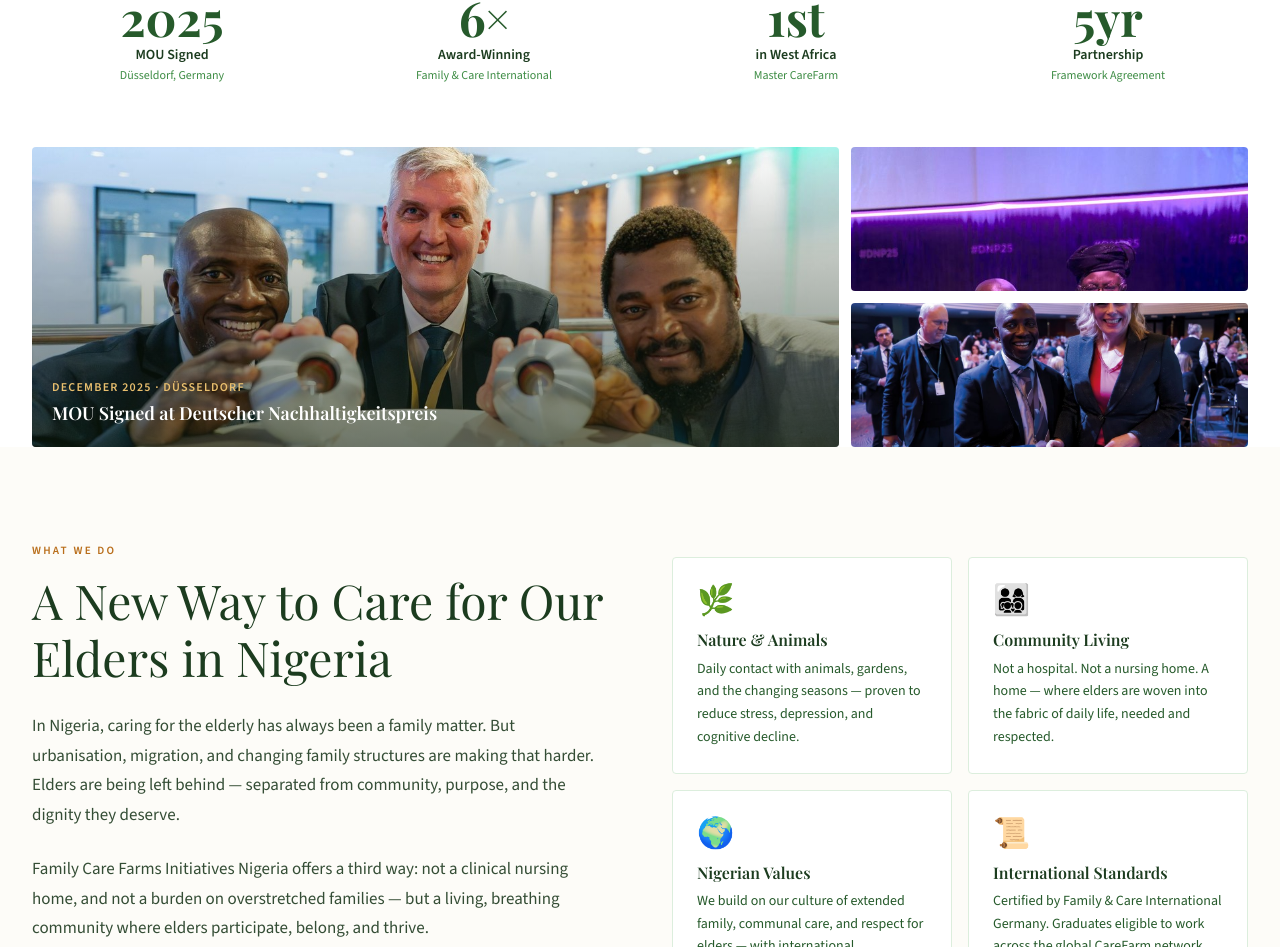
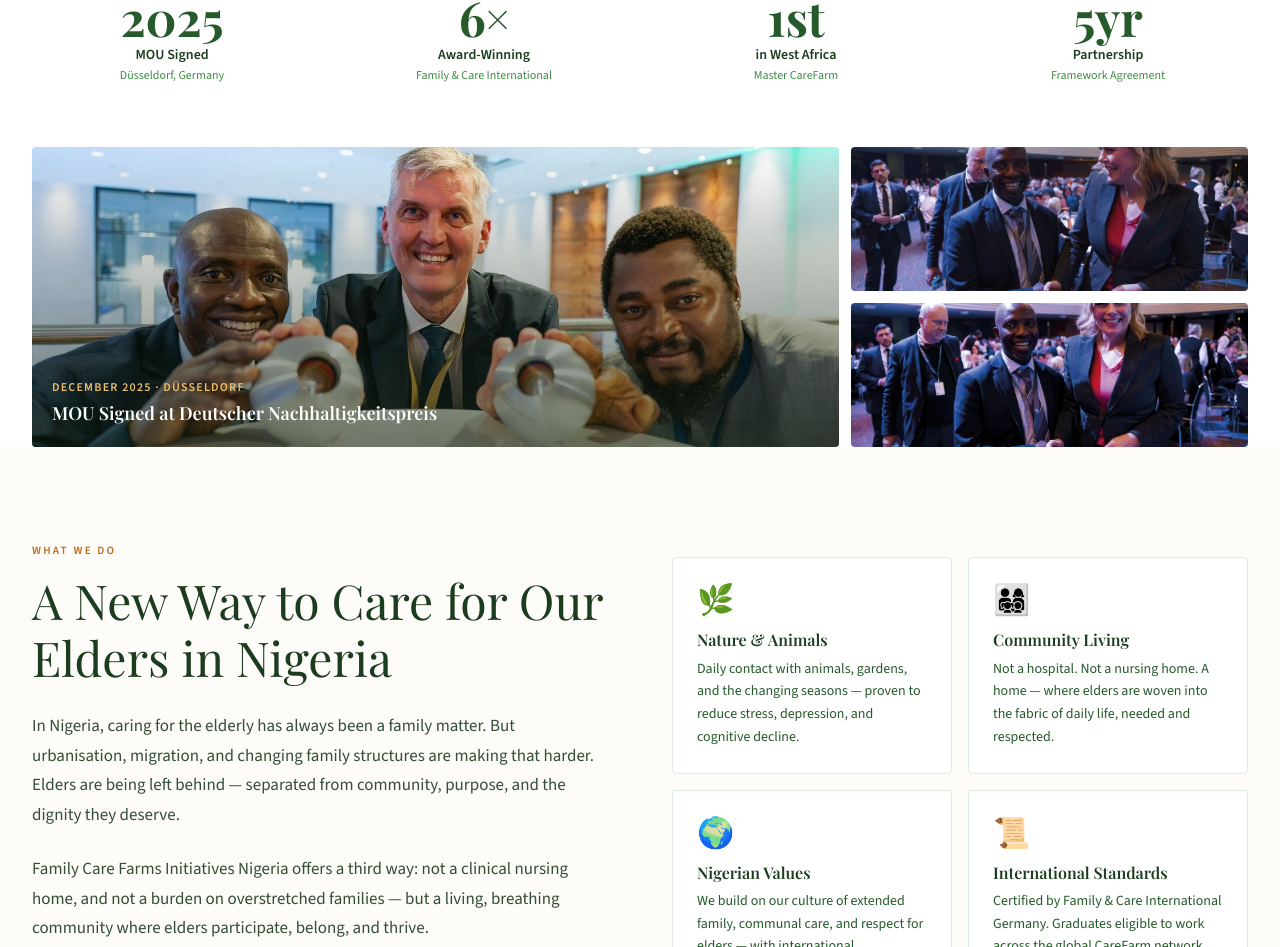
Before and after one commit to akeenalee/family-care-farms-ng, a Next.js app: page / in a window 1280 px wide. Shown: the part 871-1818 px from the top of the page. Built offline with nearby package versions, Linux system fonts and the light colour scheme; a web font is replaced by a local one.

Commit message:
fix: homepage photo grid right column images

```diff
--- a/src/app/page.tsx
+++ b/src/app/page.tsx
@@ -84,13 +84,13 @@ export default function HomePage() {
               </div>
             </div>
             <div className="flex flex-col gap-3">
-              <div className="relative rounded-sm overflow-hidden flex-1">
-                <Image src="/images/gallery/dnp25-award-stage.jpg" alt="Prof. Olalekan receiving DNP25 award" fill className="object-cover object-top" />
-              </div>
-              <div className="relative rounded-sm overflow-hidden flex-1">
-                <Image src="/images/gallery/dnp25-handshake2.jpg" alt="Partnership handshake at DNP25" fill className="object-cover" />
-              </div>
-            </div>
+  <div className="relative rounded-sm overflow-hidden flex-1">
+    <Image src="/images/gallery/dnp25-handshake1.jpg" alt="Prof. Olalekan networking at DNP25" fill className="object-cover object-center" />
+  </div>
+  <div className="relative rounded-sm overflow-hidden flex-1">
+    <Image src="/images/gallery/dnp25-handshake2.jpg" alt="Partnership handshake at DNP25" fill className="object-cover object-center" />
+  </div>
+</div>
           </div>
         </div>
       </section>
```
